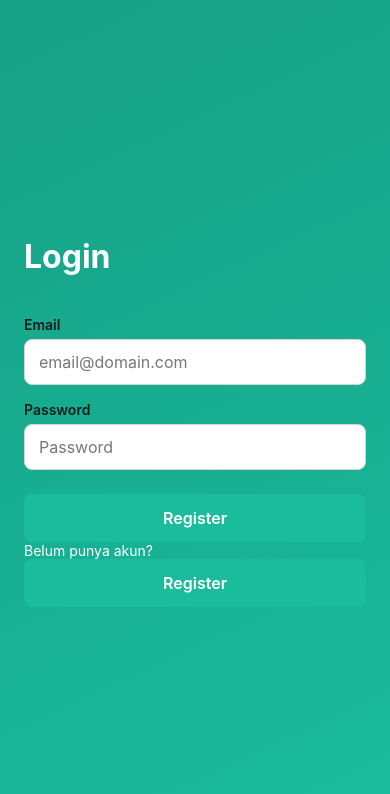
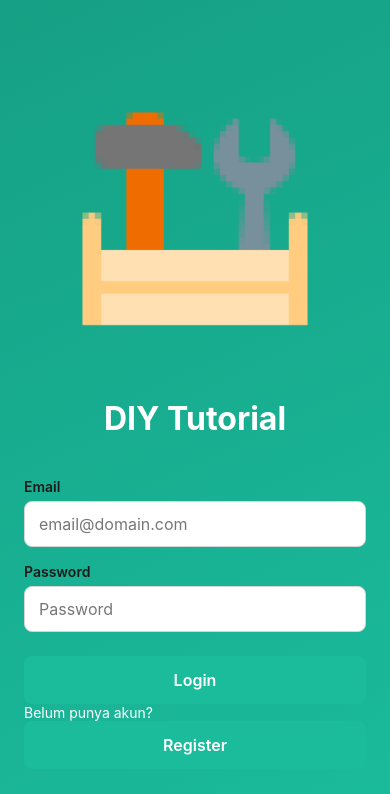
Before and after one commit to Velezer/spd-exam-mobile-frontend, a React Native app: screen /ProfileTab in a window 390 px wide. Shown: the top 794 px of the page. Built offline with nearby package versions, Linux system fonts and the light colour scheme.

Commit message:
add logo

```diff
--- a/src/screens/auth/LoginScreen.js
+++ b/src/screens/auth/LoginScreen.js
@@ -7,6 +7,7 @@ import {
   Platform,
   ScrollView,
   TouchableOpacity,
+  Image,
 } from 'react-native';
 import { LinearGradient } from 'expo-linear-gradient';
 import { SafeAreaView } from 'react-native-safe-area-context';
@@ -58,7 +59,12 @@ const LoginScreen = ({ navigation }) => {
           keyboardShouldPersistTaps="handled"
         >
           <View style={styles.header}>
-            <Text style={styles.title}>Login</Text>
+            <Image
+              source={require('../../../assets/logo.png')}
+              style={styles.logo}
+              resizeMode="contain"
+            />
+            <Text style={styles.title}>DIY Tutorial</Text>
           </View>
 
           {error && (
@@ -87,7 +93,7 @@ const LoginScreen = ({ navigation }) => {
           />
 
           <Button
-            title="Register"
+            title="Login"
             onPress={handleLogin}
             loading={isLoading}
             style={styles.button}
@@ -131,12 +137,19 @@ const styles = StyleSheet.create({
   },
   header: {
     marginBottom: 32,
+    alignItems: 'center',
+  },
+  logo: {
+    width: 300,
+    height: 300,
+    marginBottom: 24,
   },
   title: {
     fontSize: 32,
     fontWeight: '700',
     color: Colors.white,
     marginBottom: 8,
+    textAlign: 'center',
   },
   subtitle: {
     fontSize: 15,
--- a/src/screens/auth/RegisterScreen.js
+++ b/src/screens/auth/RegisterScreen.js
@@ -6,6 +6,7 @@ import {
   KeyboardAvoidingView,
   Platform,
   ScrollView,
+  Image,
 } from 'react-native';
 import { LinearGradient } from 'expo-linear-gradient';
 import { SafeAreaView } from 'react-native-safe-area-context';
@@ -57,7 +58,12 @@ const RegisterScreen = ({ navigation }) => {
           keyboardShouldPersistTaps="handled"
         >
           <View style={styles.header}>
-            <Text style={styles.title}>Register</Text>
+            <Image
+              source={require('../../../assets/logo.png')}
+              style={styles.logo}
+              resizeMode="contain"
+            />
+            <Text style={styles.title}>DIY Tutorial</Text>
           </View>
 
           {error && (
@@ -130,12 +136,19 @@ const styles = StyleSheet.create({
   },
   header: {
     marginBottom: 32,
+    alignItems: 'center',
+  },
+  logo: {
+    width: 300,
+    height: 300,
+    marginBottom: 24,
   },
   title: {
     fontSize: 32,
     fontWeight: '700',
     color: Colors.white,
     marginBottom: 8,
+    textAlign: 'center',
   },
   subtitle: {
     fontSize: 15,
--- a/src/screens/profile/ProfileScreen.js
+++ b/src/screens/profile/ProfileScreen.js
@@ -6,6 +6,7 @@ import {
   Alert,
 } from 'react-native';
 import { useSafeAreaInsets } from 'react-native-safe-area-context';
+import LinearGradient from 'expo-linear-gradient';
 import { Ionicons } from '@expo/vector-icons';
 import { Colors } from '../../constants/colors';
 import { useAuth } from '../../contexts/AuthContext';
@@ -27,8 +28,9 @@ const ProfileScreen = ({ navigation }) => {
   };
 
   return (
-    <View style={styles.container}>
-      <View style={styles.avatarSection}>
+    <LinearGradient colors={[Colors.authBackground, Colors.authBackgroundDark]} style={styles.gradient}>
+      <View style={styles.container}>
+        <View style={styles.avatarSection}>
         <View style={styles.avatar}>
           <Ionicons name="person" size={40} color={Colors.white} />
         </View>
@@ -38,24 +40,28 @@ const ProfileScreen = ({ navigation }) => {
       {/* <View style={styles.menu}>
       </View> */}
 
-      <View style={[styles.logoutSection, { paddingBottom: 20 + insets.bottom }]}>
-        <Button title="Logout" onPress={handleLogout} variant="secondary" />
+        <View style={[styles.logoutSection, { paddingBottom: 20 + insets.bottom }]}>
+          <Button title="Logout" onPress={handleLogout} variant="secondary" />
+        </View>
       </View>
-    </View>
+    </LinearGradient>
   );
 };
 
 const styles = StyleSheet.create({
+  gradient: {
+    flex: 1,
+  },
   container: {
     flex: 1,
-    backgroundColor: Colors.background,
+    backgroundColor: 'transparent',
   },
   avatarSection: {
     alignItems: 'center',
     paddingVertical: 28,
-    backgroundColor: Colors.surface,
-    borderBottomWidth: 1,
-    borderBottomColor: Colors.gray200,
+    backgroundColor: 'transparent',
+    borderBottomWidth: 0,
+    borderBottomColor: 'transparent',
   },
   avatar: {
     width: 80,
@@ -69,7 +75,7 @@ const styles = StyleSheet.create({
 
   email: {
     fontSize: 14,
-    color: Colors.textSecondary,
+    color: Colors.white,
   },
   menu: {
     marginTop: 16,
@@ -95,7 +101,7 @@ const styles = StyleSheet.create({
   },
   menuText: {
     fontSize: 16,
-    color: Colors.textPrimary,
+    color: Colors.white,
   },
   logoutSection: {
     padding: 20,
--- a/src/screens/tutorials/TutorialDetailScreen.js
+++ b/src/screens/tutorials/TutorialDetailScreen.js
@@ -1,6 +1,7 @@
 import React, { useEffect, useState } from 'react';
 import { View, Text, Image, StyleSheet, ScrollView, Linking, Platform } from 'react-native';
 import { SafeAreaView } from 'react-native-safe-area-context';
+import LinearGradient from 'expo-linear-gradient';
 import { Colors } from '../../constants/colors';
 import ProductClient from '../../api/ProductClient';
 import { formatRelativeTime } from '../../utils/dateFormatter';
@@ -57,8 +58,9 @@ const TutorialDetailScreen = ({ route, navigation }) => {
   };
 
   return (
-    <SafeAreaView style={styles.container}>
-      <ScrollView contentContainerStyle={styles.content}>
+    <LinearGradient colors={[Colors.authBackground, Colors.authBackgroundDark]} style={styles.gradient}>
+      <SafeAreaView style={styles.container}>
+        <ScrollView contentContainerStyle={styles.content}>
         <Text style={styles.title}>{item.name}</Text>
         <Image source={{ uri: item.imgUrl }} style={styles.image} />
         <Text style={styles.meta}>{formatRelativeTime(item.createdAt)}</Text>
@@ -69,23 +71,25 @@ const TutorialDetailScreen = ({ route, navigation }) => {
           <Text style={styles.sectionTitle}>Deskripsi</Text>
           <Text style={styles.description}>{item.description}</Text>
         </View>
-      </ScrollView>
-    </SafeAreaView>
+        </ScrollView>
+      </SafeAreaView>
+    </LinearGradient>
   );
 };
 
 const styles = StyleSheet.create({
-  container: { flex: 1, backgroundColor: Colors.background },
+  gradient: { flex: 1 },
+  container: { flex: 1, backgroundColor: 'transparent' },
   content: { padding: 16 },
-  title: { fontSize: 22, fontWeight: '700', color: Colors.textPrimary, marginBottom: 12 },
+  title: { fontSize: 22, fontWeight: '700', color: Colors.white, marginBottom: 12 },
   image: { width: '100%', height: 200, borderRadius: 8, backgroundColor: Colors.gray100 },
-  meta: { color: Colors.textSecondary, marginTop: 8 },
+  meta: { color: Colors.white, marginTop: 8 },
   videoWrapper: { height: 220, marginTop: 12, borderRadius: 8, overflow: 'hidden' },
   webview: { flex: 1 },
   link: { color: Colors.primary, marginTop: 12 },
   section: { marginTop: 16 },
-  sectionTitle: { fontSize: 16, fontWeight: '700', color: Colors.textPrimary, marginBottom: 8 },
-  description: { color: Colors.textSecondary, lineHeight: 20 },
+  sectionTitle: { fontSize: 16, fontWeight: '700', color: Colors.white, marginBottom: 8 },
+  description: { color: Colors.white, lineHeight: 20 },
 });
 
 export default TutorialDetailScreen;
--- a/src/screens/tutorials/TutorialListScreen.js
+++ b/src/screens/tutorials/TutorialListScreen.js
@@ -1,6 +1,7 @@
 import React, { useEffect, useState } from 'react';
 import { View, FlatList, StyleSheet } from 'react-native';
 import { SafeAreaView } from 'react-native-safe-area-context';
+import LinearGradient from 'expo-linear-gradient';
 import { Colors } from '../../constants/colors';
 import ProductClient from '../../api/ProductClient';
 import TutorialCard from '../../components/TutorialCard';
@@ -30,8 +31,9 @@ const TutorialListScreen = ({ navigation }) => {
   if (loading) return <LoadingSpinner />;
 
   return (
-    <SafeAreaView style={styles.container}>
-      <FlatList
+    <LinearGradient colors={[Colors.authBackground, Colors.authBackgroundDark]} style={styles.gradient}>
+      <SafeAreaView style={styles.container}>
+        <FlatList
         data={items}
         keyExtractor={(item) => item._id}
         renderItem={({ item }) => (
@@ -45,14 +47,18 @@ const TutorialListScreen = ({ navigation }) => {
           <EmptyState title="Belum ada tutorial" subtitle="Tutorial akan muncul di sini" />
         }
       />
-    </SafeAreaView>
+      </SafeAreaView>
+    </LinearGradient>
   );
 };
 
 const styles = StyleSheet.create({
+  gradient: {
+    flex: 1,
+  },
   container: {
     flex: 1,
-    backgroundColor: Colors.background,
+    backgroundColor: 'transparent',
   },
   list: {
     padding: 12,
```
